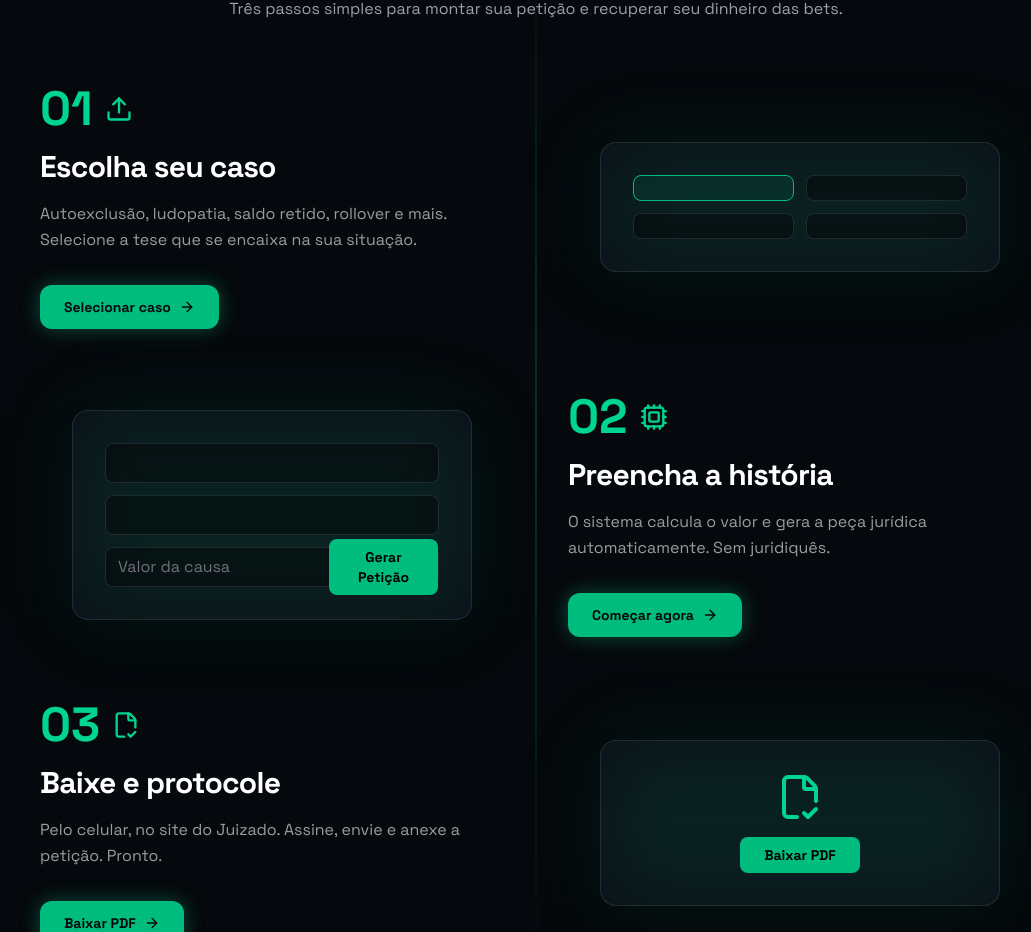
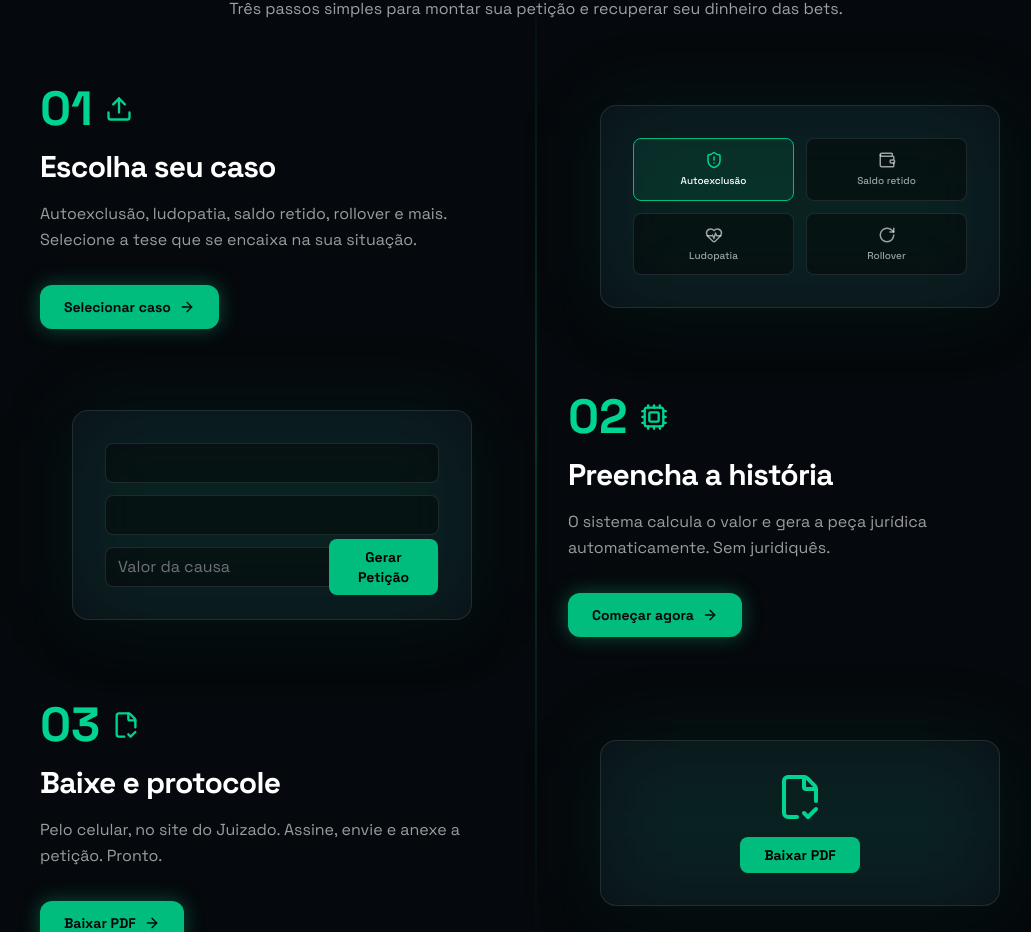
Before and after one commit to pedrofsneto33/EBookall, a Next.js app: page / in a window 1280 px wide. Shown: the part 4332-5264 px from the top of the page, without its empty margins (104-1135 px from the left). Built offline with nearby package versions, Linux system fonts and the light colour scheme; no server answers.

Commit message:
feat(ui): preenche cards do mockup na secao como funciona

```diff
--- a/app/page.tsx
+++ b/app/page.tsx
@@ -8,7 +8,7 @@ import CourtWinSection from "@/components/home/CourtWinSection";
 import Navbar from "@/components/shared/Navbar";
 import OfferSection from "@/components/home/OfferSection";
 
-import { ArrowRight, X, Upload, Cpu, FileCheck2, HelpCircle, MessageCircle, FileText, HeartPulse, Lock, Wallet, Trophy, UserX, Repeat, Megaphone, ExternalLink, MapPin, ShieldCheck, ClipboardList, Scale } from "lucide-react";
+import { ArrowRight, X, Upload, Cpu, FileCheck2, HelpCircle, MessageCircle, FileText, HeartPulse, Lock, Wallet, Trophy, UserX, Repeat, Megaphone, ExternalLink, MapPin, ShieldCheck, ClipboardList, Scale, ShieldAlert, RotateCw } from "lucide-react";
 import { LIMITE_JUS_POSTULANDI, formatarMoeda } from "./lib/config";
 
 interface FaqItem {
@@ -239,10 +239,22 @@ export default function LandingPage() {
                 <div className="relative w-full max-w-[320px] md:max-w-[400px] bg-[#0B1018] border border-white/10 rounded-2xl p-5 md:p-8 shadow-2xl">
                   <div className="absolute inset-0 bg-emerald-500/10 blur-2xl rounded-2xl pointer-events-none" />
                   <div className="relative z-10 grid grid-cols-2 gap-3">
-                    <div className="bg-black/40 border border-emerald-500 bg-emerald-500/10 rounded-lg p-3 text-xs text-center" />
-                    <div className="bg-black/40 border border-white/10 rounded-lg p-3 text-xs text-center" />
-                    <div className="bg-black/40 border border-white/10 rounded-lg p-3 text-xs text-center" />
-                    <div className="bg-black/40 border border-white/10 rounded-lg p-3 text-xs text-center" />
+                    <div className="bg-emerald-500/10 border border-emerald-500 rounded-lg p-3 flex flex-col items-center justify-center gap-1.5">
+                      <ShieldAlert size={18} className="text-emerald-400" />
+                      <span className="text-[10px] font-medium text-white text-center leading-tight">Autoexclusão</span>
+                    </div>
+                    <div className="bg-black/40 border border-white/10 rounded-lg p-3 flex flex-col items-center justify-center gap-1.5">
+                      <Wallet size={18} className="text-white/60" />
+                      <span className="text-[10px] font-medium text-white/60 text-center leading-tight">Saldo retido</span>
+                    </div>
+                    <div className="bg-black/40 border border-white/10 rounded-lg p-3 flex flex-col items-center justify-center gap-1.5">
+                      <HeartPulse size={18} className="text-white/60" />
+                      <span className="text-[10px] font-medium text-white/60 text-center leading-tight">Ludopatia</span>
+                    </div>
+                    <div className="bg-black/40 border border-white/10 rounded-lg p-3 flex flex-col items-center justify-center gap-1.5">
+                      <RotateCw size={18} className="text-white/60" />
+                      <span className="text-[10px] font-medium text-white/60 text-center leading-tight">Rollover</span>
+                    </div>
                   </div>
                 </div>
               </div>
```
